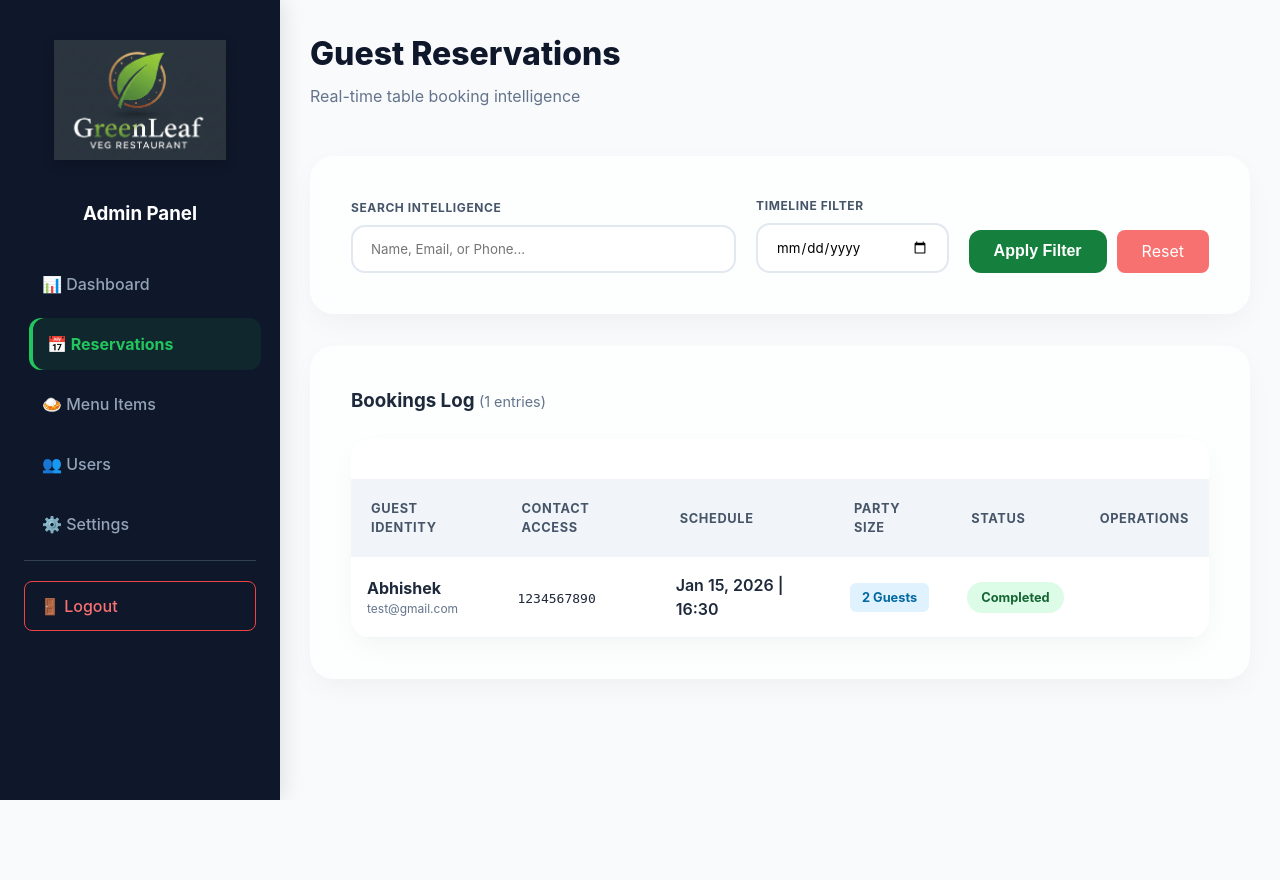
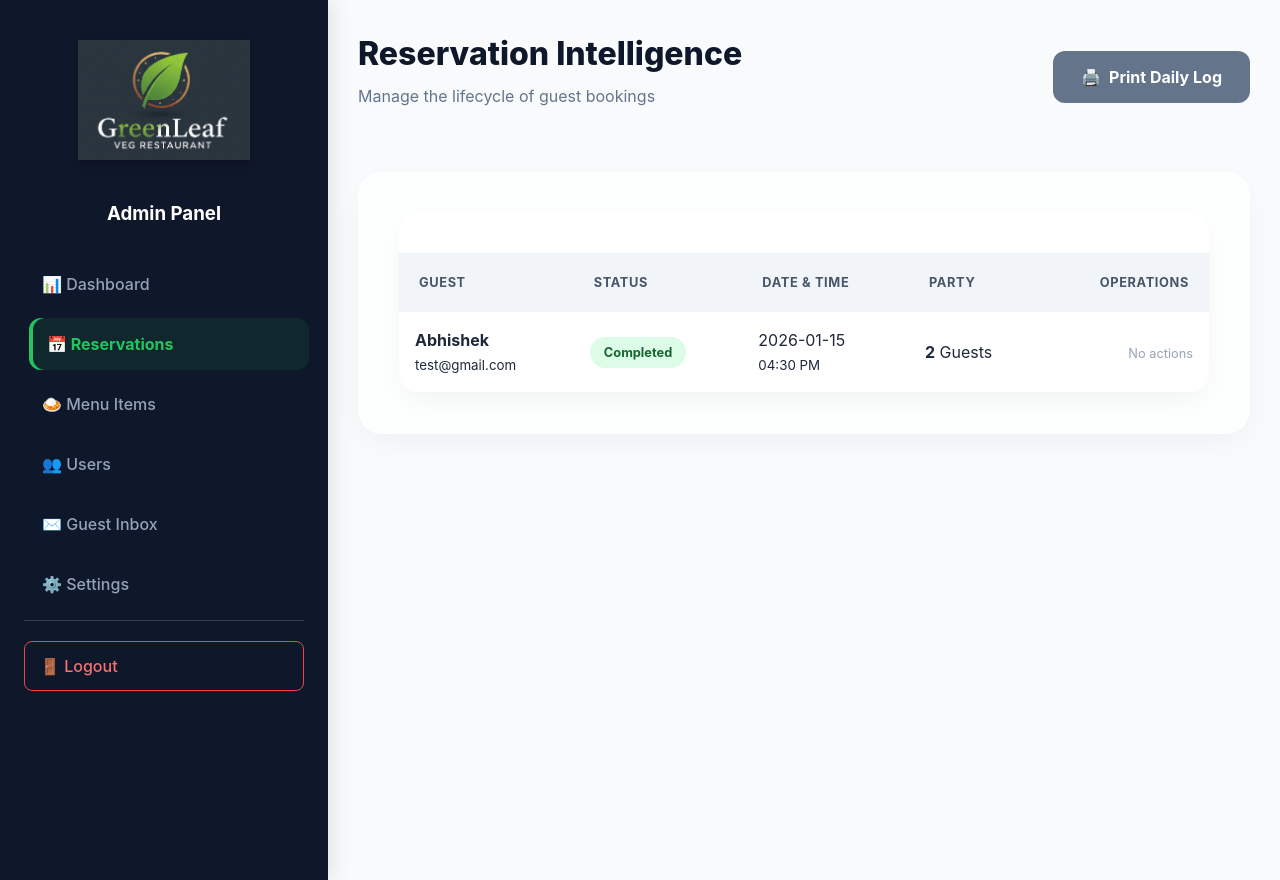
Before and after one commit to abhishek-2006/restaurant-management-system, a PHP site: page /admin/manage-reservations.php in a window 1280 px wide. Before the commit the page ends 800 px from the top, so only its background shows below. Run offline with PHP 8.4, Linux system fonts and the light colour scheme; a user stored in the database is signed in; data comes from the database, SQL or seed files in the repository; both versions use the stored data as it was after the commit.

Commit message:
Add inbox management feature: Implement guest inbox for admin to manage communications, including message actions and display. Enhance reservation management: Update reservation handling logic and improve UI for better user experience. Create daily reservation log: Add functionality to print daily reservations with guest details and status. Update sidebar: Include link to the new inbox feature in the admin sidebar. Revise database schema: Add contact_messages table and update existing data for consistency.

```diff
--- a/admin/assets/css/admin-styles.css
+++ b/admin/assets/css/admin-styles.css
@@ -486,3 +486,42 @@
     .sidebar-nav a span { display: none; }
     .header-title h2 { font-size: 1.5rem; }
 }
+
+.unread-row {
+    background-color: rgba(21, 128, 61, 0.03);
+}
+
+.unread-row td {
+    font-weight: 500;
+}
+
+.action-btn.checkin {
+    background-color: #dcfce7;
+    color: #166534;
+    padding: 6px 12px;
+    border-radius: 6px;
+    text-decoration: none;
+    font-size: 0.75rem;
+    font-weight: 700;
+}
+
+.action-btn.cancel {
+    background-color: #fee2e2;
+    color: #b91c1c;
+    padding: 6px 12px;
+    border-radius: 6px;
+    text-decoration: none;
+    font-size: 0.75rem;
+    font-weight: 700;
+}
+
+.header-actions {
+    display: flex;
+    align-items: center;
+    gap: 15px;
+}
+
+.header-actions .admin-login-btn:hover {
+    background: #475569 !important;
+    transform: translateY(-2px);
+}
--- a/admin/manage-reservations.php
+++ b/admin/manage-reservations.php
@@ -1,70 +1,43 @@
 <?php
 require 'config.php';
 
-// Security: Admin access only
+// Admin Security Guard
 if (!isset($_SESSION['user_id']) || $_SESSION['role'] !== 'admin') {
     header("Location: index.php");
     exit();
 }
 
-// Check total records in table (ignoring search)
-$total_count = $dbh->query("SELECT COUNT(*) FROM reservations")->fetchColumn();
-
 $activePage = 'reservations';
-$search = isset($_GET['search']) ? htmlspecialchars(trim($_GET['search'])) : '';
-$filter_date = isset($_GET['filter_date']) ? $_GET['filter_date'] : '';
-
-if (isset($_GET['delete'])) {
-    $id = intval($_GET['delete']);
-    $stmt = $dbh->prepare("DELETE FROM reservations WHERE id = ?");
-    $stmt->execute([$id]);
-    header("Location: manage-reservations.php");
-    exit();
-}
-
-$query = "SELECT * FROM reservations WHERE 1=1";
-$params = [];
-
-if (!empty($search)) {
-    $query .= " AND (name LIKE ? OR email LIKE ? OR phone LIKE ?)";
-    $params[] = "%$search%";
-    $params[] = "%$search%";
-    $params[] = "%$search%";
-}
-
-if (!empty($filter_date)) {
-    $query .= " AND reservation_date = ?";
-    $params[] = $filter_date;
-}
-
-$query .= " ORDER BY reservation_date DESC, reservation_time DESC";
-$stmt = $dbh->prepare($query);
-$stmt->execute($params);
-$reservations = $stmt->fetchAll(PDO::FETCH_ASSOC);
-
+$message = "";
 $today = date('Y-m-d');
 
+// 1. AUTO-LOGIC: Cancel pending bookings from past dates
 $dbh->prepare("UPDATE reservations SET status = 'cancelled'
-               WHERE reservation_date < ? AND status = 'pending'")->execute([$today]);
+               WHERE reservation_date < ? AND status = 'pending'")
+    ->execute([$today]);
 
+// 2. ACTION: Handle Status Updates (Check-in / Complete / Cancel)
 if (isset($_GET['update_id']) && isset($_GET['new_status'])) {
     $id = intval($_GET['update_id']);
     $status = $_GET['new_status'];
 
     $stmt = $dbh->prepare("UPDATE reservations SET status = ? WHERE id = ?");
     $stmt->execute([$status, $id]);
-    header("Location: manage-reservations.php");
-    exit();
+    $message = "Reservation updated to " . ucfirst($status);
 }
+
+// 3. FETCH: Get all reservations sorted by date
+$stmt = $dbh->query("SELECT * FROM reservations ORDER BY reservation_date DESC, reservation_time ASC");
+$reservations = $stmt->fetchAll(PDO::FETCH_ASSOC);
 ?>
+
 <!DOCTYPE html>
 <html lang="en">
 <head>
     <meta charset="UTF-8">
-    <meta name="viewport" content="width=device-width, initial-scale=1.0">
-    <title>Manage Reservations | GreenLeaf Admin</title>
-    <link rel="icon" type="image/x-icon" href="assets/img/favicon.ico"> <link rel="stylesheet" href="assets/css/admin-styles.css">
-    <link rel="stylesheet" href="assets/css/index-styles.css">
+    <title>Reservations | GreenLeaf Admin</title>
+    <link rel="icon" type="image/x-icon" href="assets/img/favicon.ico">
+    <link rel="stylesheet" href="assets/css/admin-styles.css">
 </head>
 <body class="admin-body">
     <div class="admin-container">
@@ -73,97 +46,66 @@ if (isset($_GET['update_id']) && isset($_GET['new_status'])) {
         <main class="admin-main">
             <header class="admin-header">
                 <div class="header-title">
-                    <h2>Guest Reservations</h2>
-                    <p class="subtitle">Real-time table booking intelligence</p>
+                    <h2>Reservation Intelligence</h2>
+                    <p class="subtitle">Manage the lifecycle of guest bookings</p>
+                </div>
+
+                <div class="header-actions">
+                    <a href="print-reservations.php" target="_blank" class="admin-login-btn" style="text-decoration:none; background:#64748b; display:flex; align-items:center; gap:8px;">
+                        <span>🖨️</span> Print Daily Log
+                    </a>
                 </div>
             </header>
 
-            <section class="admin-card glass-morph" style="margin-bottom: 2rem;">
-                <form method="GET" class="filter-form" style="display: flex; gap: 20px; flex-wrap: wrap; align-items: flex-end;">
-                    <div class="form-group" style="flex: 2; min-width: 250px; margin-bottom: 0;">
-                        <label style="font-size: 0.75rem; letter-spacing: 0.05em;">Search Intelligence</label>
-                        <input type="text" name="search" value="<?php echo $search; ?>" placeholder="Name, Email, or Phone..." style="background: rgba(255,255,255,0.8);">
+            <?php if($message): ?>
+                <div class="trend-badge positive" style="margin-bottom:20px; display:inline-block; padding:10px 20px;">
+                    ✨ <?php echo $message; ?>
                 </div>
-                    <div class="form-group" style="flex: 1; min-width: 150px; margin-bottom: 0;">
-                        <label style="font-size: 0.75rem; letter-spacing: 0.05em;">Timeline Filter</label>
-                        <input type="date" name="filter_date" value="<?php echo $filter_date; ?>" style="background: rgba(255,255,255,0.8);">
-                    </div>
-                    <div style="display: flex; gap: 10px;">
-                        <button type="submit" class="admin-login-btn" style="margin: 0; padding: 12px 25px;">Apply Filter</button>
-                        <a href="manage-reservations.php" class="nav-btn logout-btn" style="padding: 12px 25px; line-height: 1.2; text-decoration: none; display: flex; align-items: center;">Reset</a>
-                    </div>
-                </form>
-            </section>
+            <?php endif; ?>
 
             <section class="admin-card glass-morph">
-                <div class="card-header" style="display: flex; justify-content: space-between; align-items: center; margin-bottom: 1.5rem;">
-                    <h3 style="margin:0;">Bookings Log <span style="font-size: 0.9rem; color: var(--text-muted); font-weight: 400;">(<?php echo count($reservations); ?> entries)</span></h3>
-                </div>
-
                 <div class="table-responsive">
                     <table class="admin-table">
                         <thead>
                             <tr>
-                                <th>Guest Identity</th>
-                                <th>Contact Access</th>
-                                <th>Schedule</th>
-                                <th>Party Size</th>
+                                <th>Guest</th>
                                 <th>Status</th>
-                                <th>Operations</th>
+                                <th>Date & Time</th>
+                                <th>Party</th>
+                                <th style="text-align:right;">Operations</th>
                             </tr>
                         </thead>
                         <tbody>
-                            <?php if($reservations): ?>
                             <?php foreach ($reservations as $res): ?>
                             <tr class="table-row-hover">
                                 <td>
-                                            <div style="font-weight: 700; color: var(--sidebar-dark);"><?php echo htmlspecialchars($res['name']); ?></div>
-                                            <div style="font-size: 0.75rem; color: var(--text-muted);"><?php echo htmlspecialchars($res['email']); ?></div>
-                                        </td>
-                                        <td><span style="font-family: monospace;"><?php echo htmlspecialchars($res['phone']); ?></span></td>
-                                        <td>
-                                            <div style="font-weight: 600;"><?php echo date('M d, Y', strtotime($res['reservation_date'])); ?> | <?php echo $res['reservation_time']; ?></div>
-                                            <div style="font-size: 0.8rem; color: var(--primary-green); font-weight: 700;"></div>
+                                    <strong><?php echo htmlspecialchars($res['name']); ?></strong><br>
+                                    <small><?php echo htmlspecialchars($res['email']); ?></small>
                                 </td>
                                 <td>
-                                            <span class="badge" style="background: #e0f2fe; color: #0369a1; padding: 5px 12px; border-radius: 6px; font-weight: 700;">
-                                                <?php echo $res['guests']; ?> Guests
-                                            </span>
-                                        </td>
-                                        <td>
-                                            <span class="badge <?php echo 'badge-' . $res['status']; ?>">
+                                    <span class="badge badge-<?php echo $res['status']; ?>">
                                         <?php echo ucfirst($res['status']); ?>
                                     </span>
                                 </td>
                                 <td>
+                                    <?php echo $res['reservation_date']; ?><br>
+                                    <small><?php echo date('h:i A', strtotime($res['reservation_time'])); ?></small>
+                                </td>
+                                <td><strong><?php echo $res['guests']; ?></strong> Guests</td>
+                                <td style="text-align:right;">
                                     <?php if($res['status'] == 'pending'): ?>
                                         <a href="?update_id=<?php echo $res['id']; ?>&new_status=ongoing" class="action-btn checkin">Check-in</a>
-                                                <a href="?update_id=<?php echo $res['id']; ?>&new_status=cancelled" class="action-btn cancel">Cancel</a>
+                                        <a href="?update_id=<?php echo $res['id']; ?>&new_status=cancelled" class="action-btn cancel" onclick="return confirm('Cancel this booking?')">Cancel</a>
+
                                     <?php elseif($res['status'] == 'ongoing'): ?>
-                                                <a href="?update_id=<?php echo $res['id']; ?>&new_status=completed" class="action-btn complete">Complete & Free Table</a>
+                                        <a href="?update_id=<?php echo $res['id']; ?>&new_status=completed" class="action-btn complete">Complete Service</a>
+
+                                    <?php else: ?>
+                                        <span style="color:#94a3b8; font-size:0.8rem;">No actions</span>
                                     <?php endif; ?>
                                 </td>
                             </tr>
                             <?php endforeach; ?>
-                            <?php else: ?>
-                                <tr>
-                                    <td colspan="6" style="text-align:center; padding: 60px;">
-                                        <?php if ($total_count == 0): ?>
-                                            <div style="opacity: 0.6;">
-                                                <div style="font-size: 3rem; margin-bottom: 10px;">📭</div>
-                                                <h4 style="margin:0;">No Reservations Logged</h4>
-                                                <p style="font-size: 0.85rem;">The system has no historical booking data.</p>
-                                            </div>
-                                        <?php else: ?>
-                                            <div style="color: #ef4444;">
-                                                <div style="font-size: 3rem; margin-bottom: 10px;">🔍</div>
-                                                <h4 style="margin:0;">No Intelligence Matches</h4>
-                                                <p style="font-size: 0.85rem; color: var(--text-muted);">Adjust your search parameters and try again.</p>
-                                            </div>
-                                        <?php endif; ?>
-                                    </td>
-                                </tr>
-                            <?php endif; ?>
                         </tbody>
                     </table>
                 </div>
--- a/admin/sidebar.php
+++ b/admin/sidebar.php
@@ -8,6 +8,7 @@
         <a href="manage-reservations.php" class="<?php echo ($activePage == 'reservations') ? 'active' : ''; ?>">📅 Reservations</a>
         <a href="manage-menu.php" class="<?php echo ($activePage == 'menu') ? 'active' : ''; ?>">🍛 Menu Items</a>
         <a href="manage-users.php" class="<?php echo ($activePage == 'users') ? 'active' : ''; ?>">👥 Users</a>
+        <a href="inbox.php" class="<?php echo ($activePage == 'inbox') ? 'active' : ''; ?>">✉️ Guest Inbox</a>
         <a href="settings.php" class="<?php echo ($activePage == 'settings') ? 'active' : ''; ?>">⚙️ Settings</a>
         <hr style="border: 0; border-top: 1px solid #334155; margin: 10px 0;">
         <a href="logout.php" class="logout-link">🚪 Logout</a>
```
Also changed, not shown: admin/inbox.php (added, +104 -0 lines), admin/print-reservations.php (added, +83 -0 lines), restaurant_db.sql (+41 -4 lines), Readme.md (added). Lines whose indentation alone changed are shown as unchanged.
